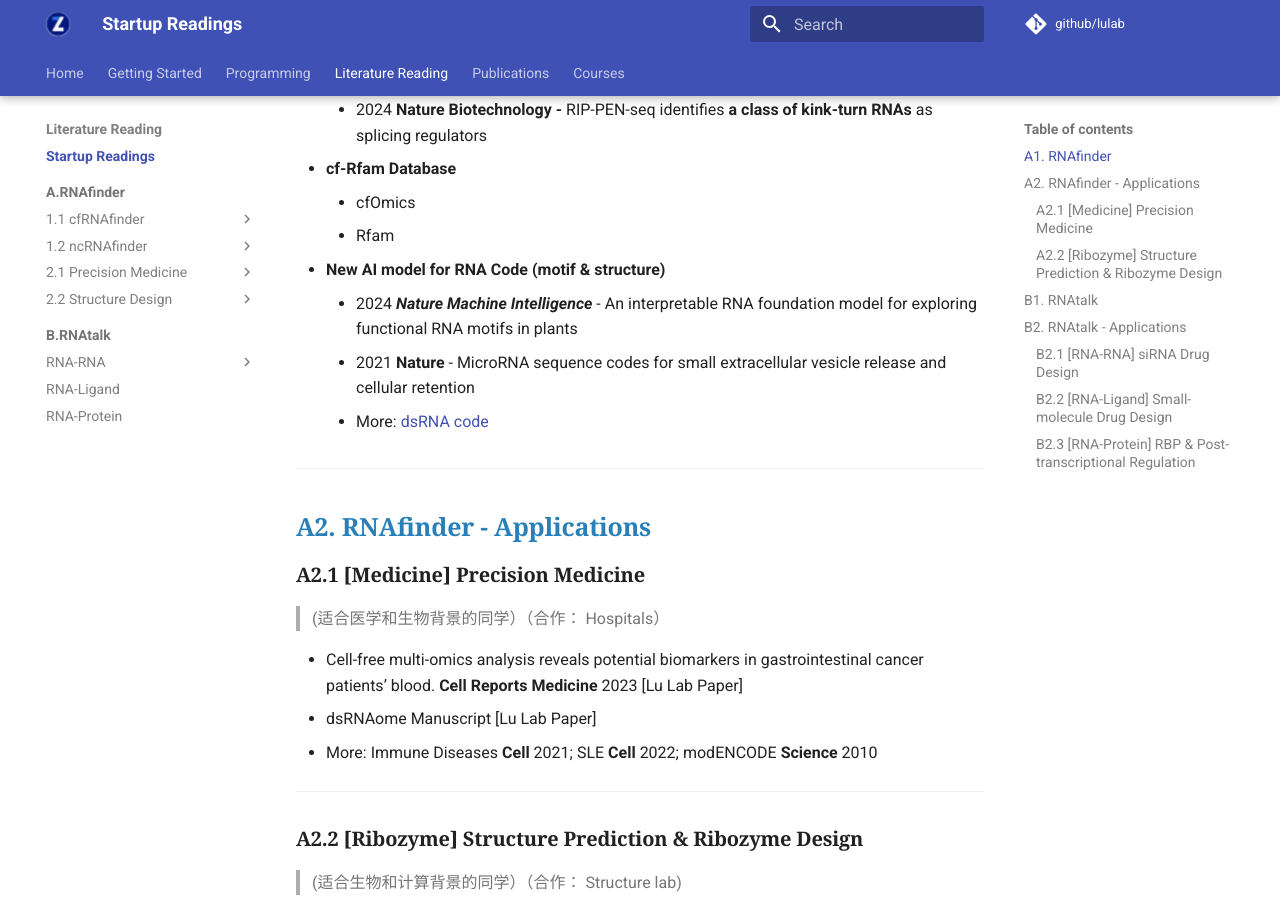
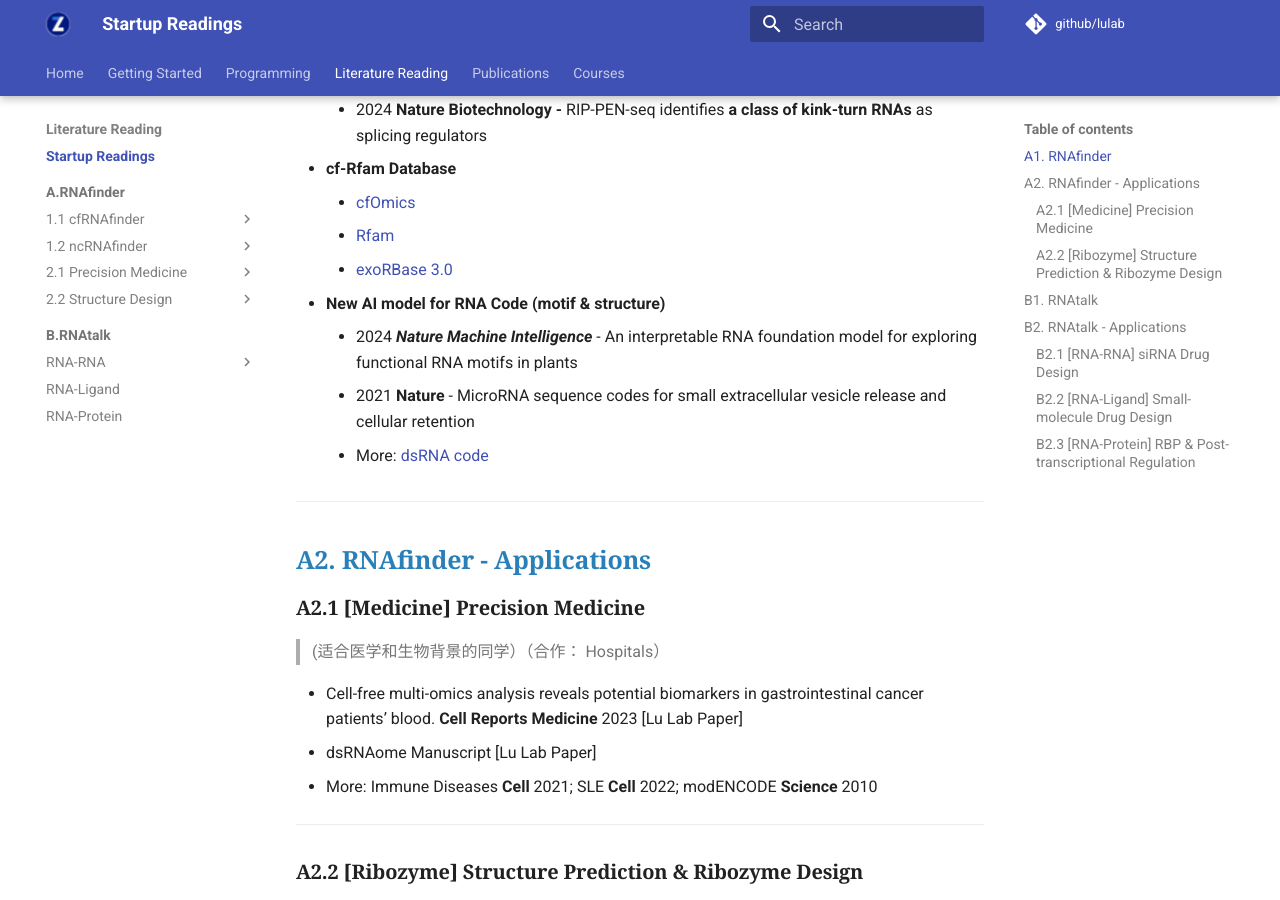
Before and after one commit to lulab/mkdocs, an MkDocs documentation site: the page built from docs/reading/startup.md, in a window 1280 px wide and 900 px high, scrolled down 1281 px. Built offline with MkDocs 1.6.1 and Material for MkDocs 9.7.7, drawn with Linux system fonts in a browser that asks for light colours.

Commit message:
Update startup.md

```diff
--- a/docs/reading/startup.md
+++ b/docs/reading/startup.md
@@ -27,8 +27,9 @@
     * 2025 **Genome Biology** - Peak analysis of cell-free RNA finds recurrently protected narrow regions with clinical potential [Lu Lab Paper]
     * 2024 **Nature Biotechnology -** RIP-PEN-seq identifies **a class of kink-turn RNAs** as splicing regulators
 * **cf-Rfam Database**
-    * cfOmics
-    * Rfam
+    * [cfOmics](https://cfOmics.ncRNAlab.org)
+    * [Rfam](https://rfam.org/)
+    * [exoRBase 3.0](http://www.exorbase.org/)
 * **New** **AI** **model for RNA Code (motif & structure)**
     * 2024 ***Nature Machine Intelligence*** - An interpretable RNA foundation model for exploring functional RNA motifs in plants
     * 2021 **Nature** - MicroRNA sequence codes for small extracellular vesicle release and cellular retention
```
